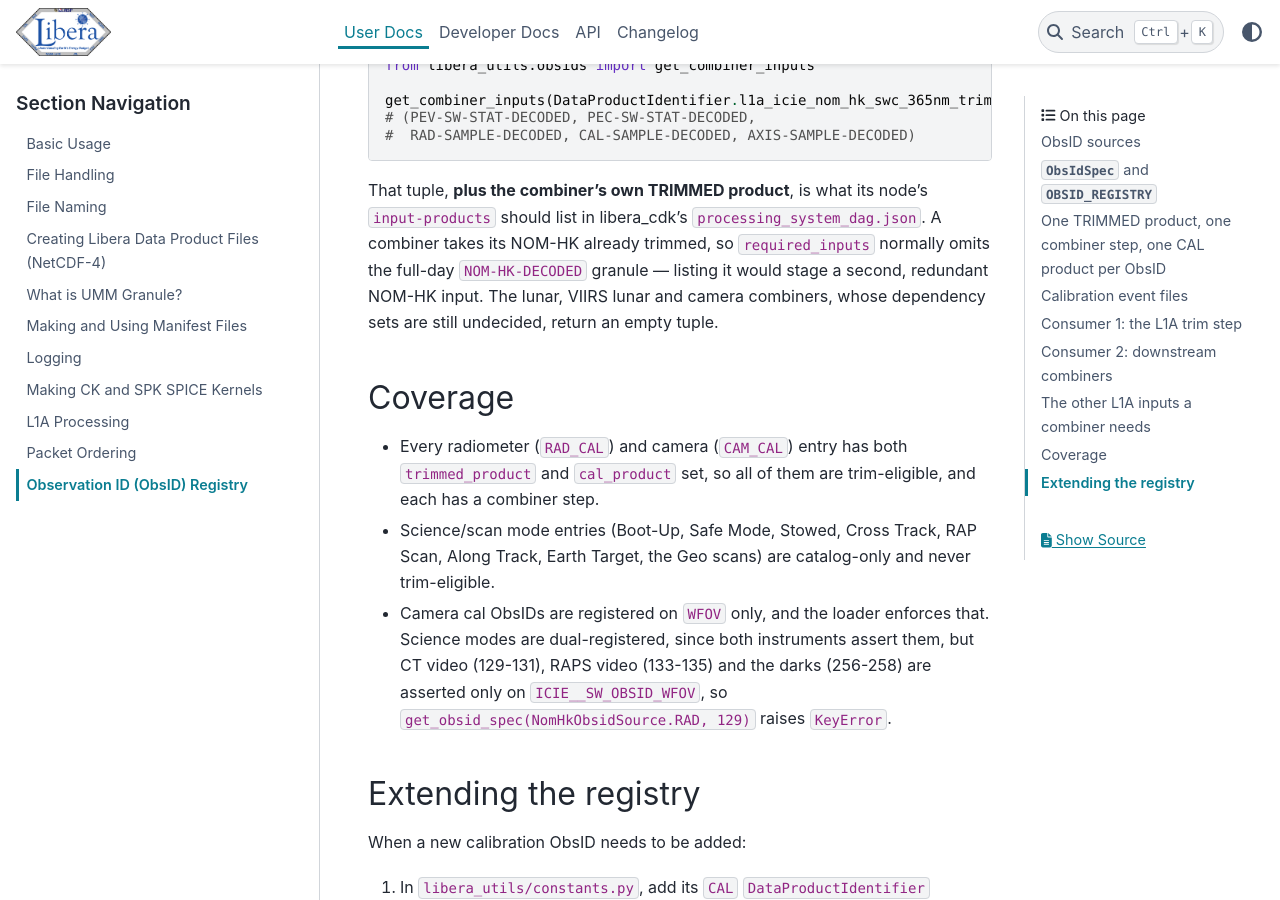
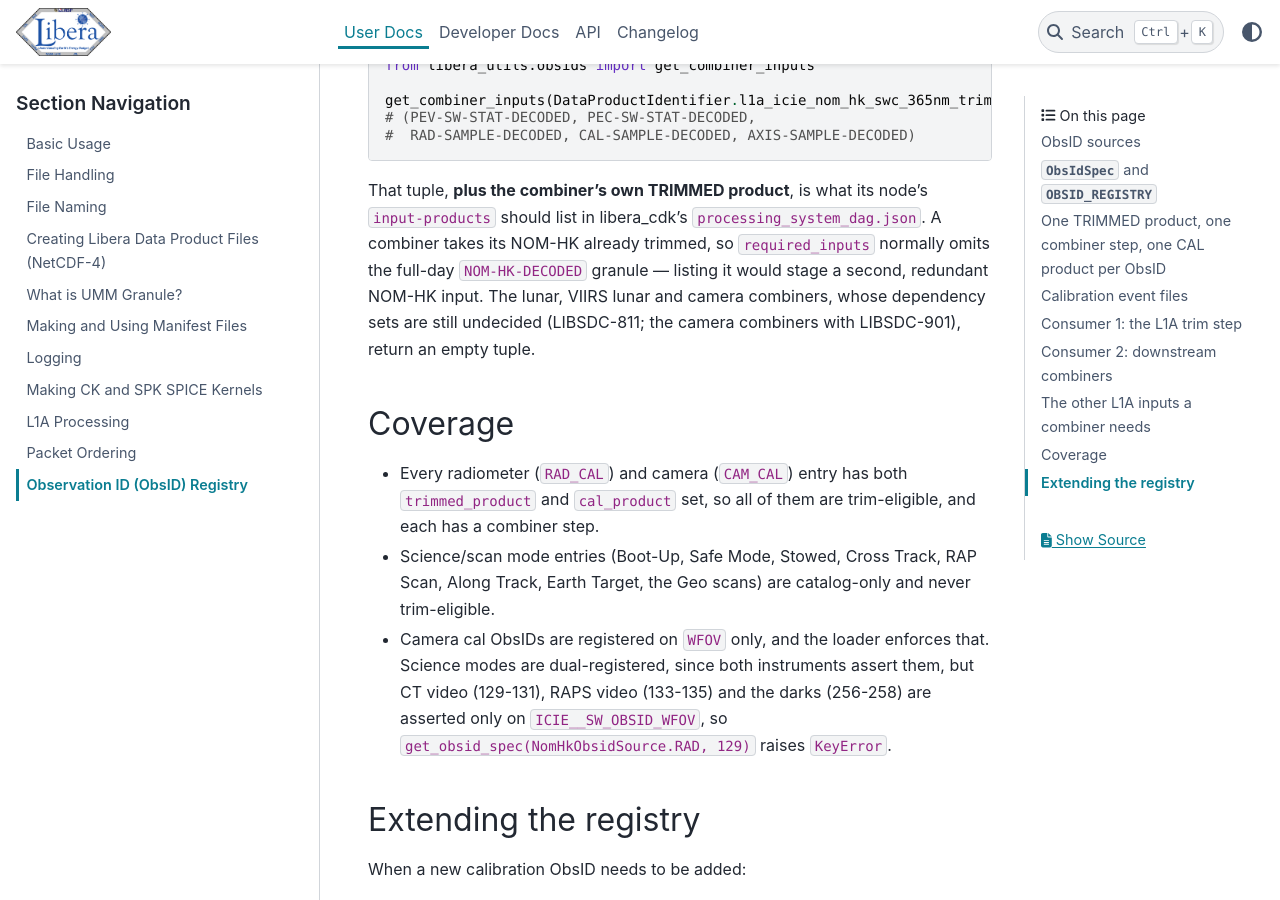
Before and after one commit to LASP-Libera/libera_utils, a Sphinx documentation site: the page built from doc/source/user-docs/obsid_registry.md, in a window 1280 px wide and 900 px high, scrolled down 4764 px. Built offline with Sphinx 7.4.7 and the PyData theme 0.15.4, drawn with Linux system fonts in a browser that asks for light colours.

Commit message:
LIBSDC-914: Name the tickets that settle the undecided combiner inputs
Co-Authored-By: Claude Opus 5.5 <noreply@anthropic.com>

```diff
--- a/doc/source/user-docs/obsid_registry.md
+++ b/doc/source/user-docs/obsid_registry.md
@@ -179,7 +179,8 @@ That tuple, **plus the combiner's own TRIMMED product**, is what its node's `inp
 should list in libera_cdk's `processing_system_dag.json`. A combiner takes its NOM-HK already
 trimmed, so `required_inputs` normally omits the full-day `NOM-HK-DECODED` granule — listing it
 would stage a second, redundant NOM-HK input. The lunar, VIIRS lunar and camera combiners, whose
-dependency sets are still undecided, return an empty tuple.
+dependency sets are still undecided (LIBSDC-811; the camera combiners with LIBSDC-901), return an
+empty tuple.
 
 ## Coverage
 
```
Also changed, not shown: 1 other file.
